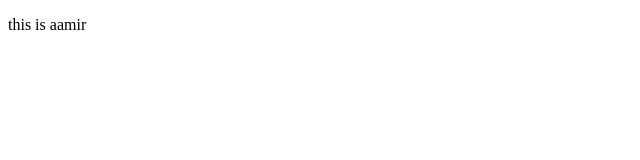
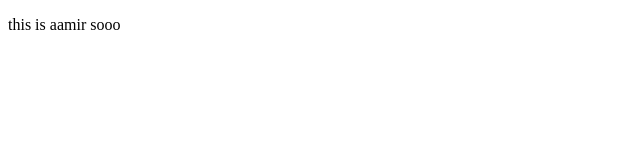
Before and after one commit to aamir214/OpenSourcePrograms, a plain HTML site: page index.html in a window 1280 px wide. Shown: the full height of the page, 0-640 px from the left. Drawn offline with Linux system fonts and the light colour scheme.

Commit message:
new change

```diff
--- a/index.html
+++ b/index.html
@@ -6,6 +6,6 @@
     <title>Document</title>
 </head>
 <body>
-    <p>this is aamir</p>
+    <p>this is aamir sooo</p>
 </body>
 </html>
```
